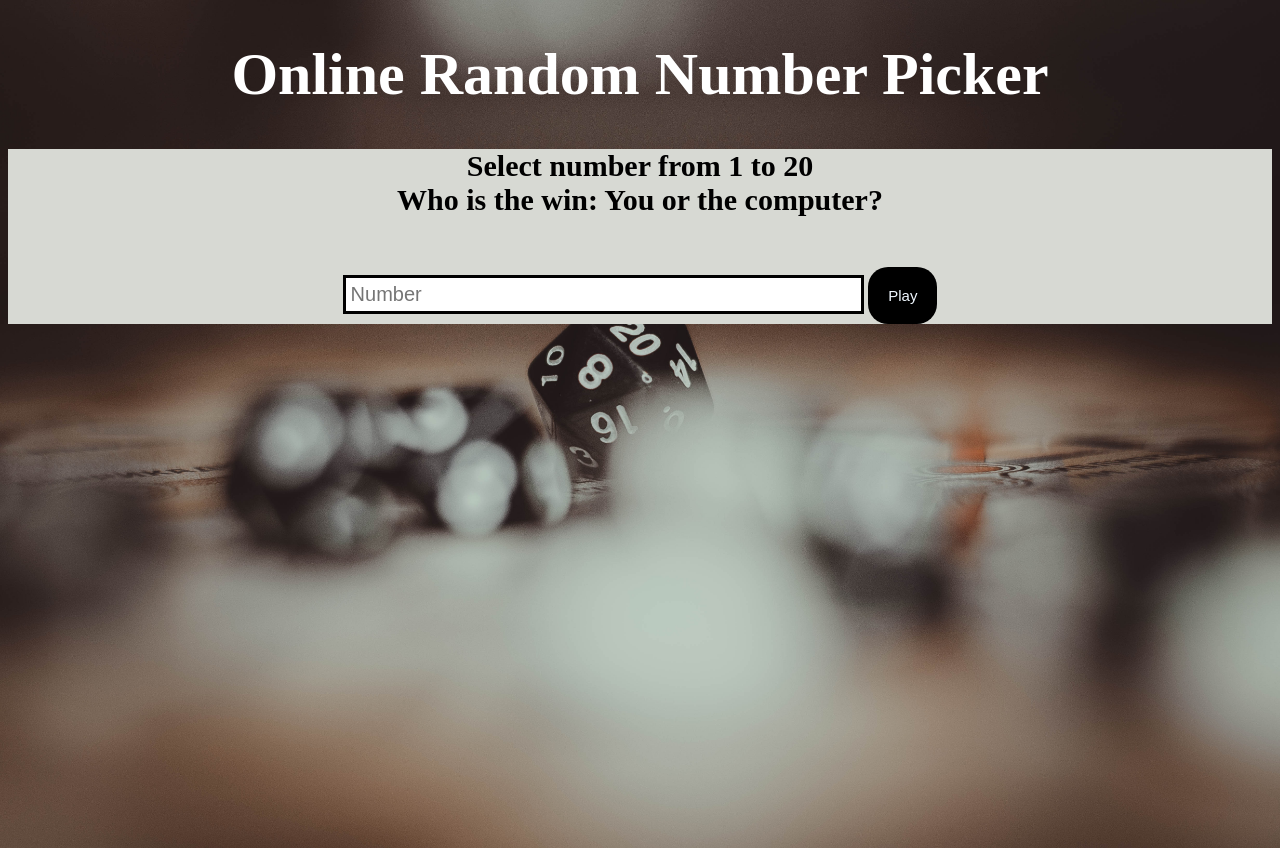
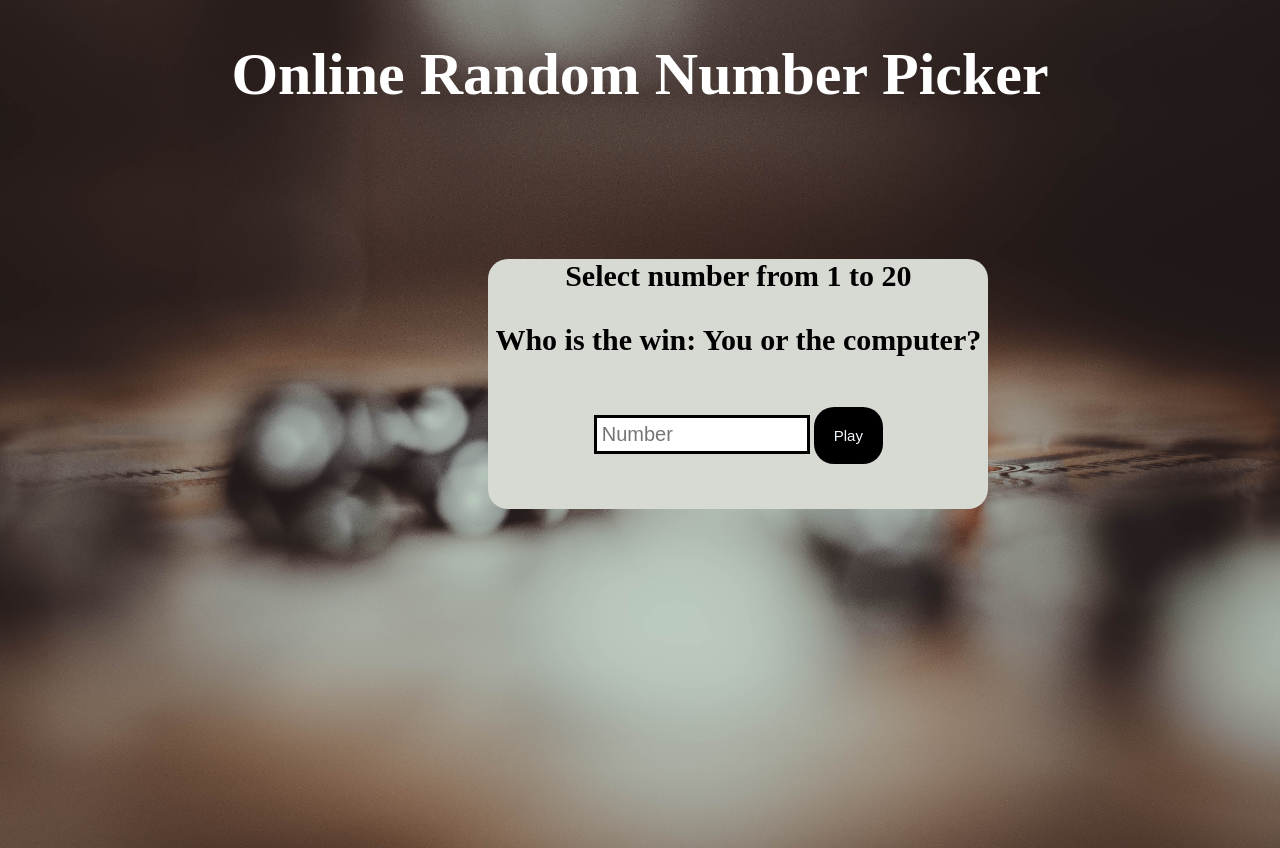
Before and after one commit to aigulsharipova/random-number-game, a plain HTML site: page index.html in a window 1280 px wide. Drawn offline with Linux system fonts and the light colour scheme.

```diff
--- a/index.html
+++ b/index.html
@@ -10,7 +10,8 @@
 <body>
   <h1>Online Random Number Picker</h1>
   <div>
-    <h3>Select number from 1 to 20<br>Who is the win: You or the computer?</h3>
+    <h3>Select number from 1 to 20</h3>
+    <h3>Who is the win: You or the computer?</h3>
    <input type="text" placeholder="Number" id="guess">
    <button id="btn">Play</button>
   </div>
--- a/style/style.css
+++ b/style/style.css
@@ -12,6 +12,11 @@ h1 {
 div {
   text-align: center;
   background-color: rgb(215, 217, 211);
+  border-radius: 20px;
+  height: 250px;
+  width: 500px;
+  margin-top: 150px;
+  margin-left: 38%
 }
 h3 {
   font-size: 30px;
```
